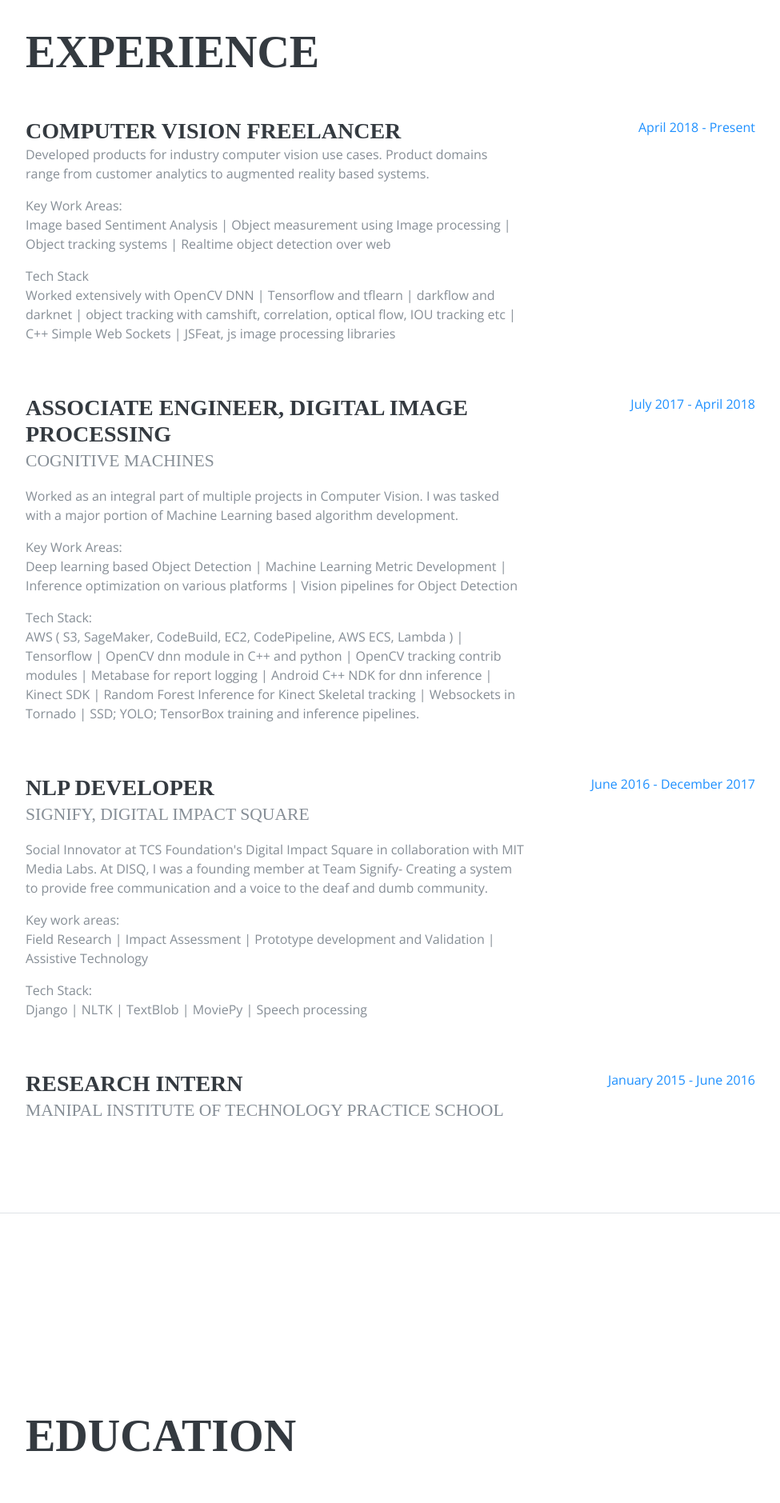
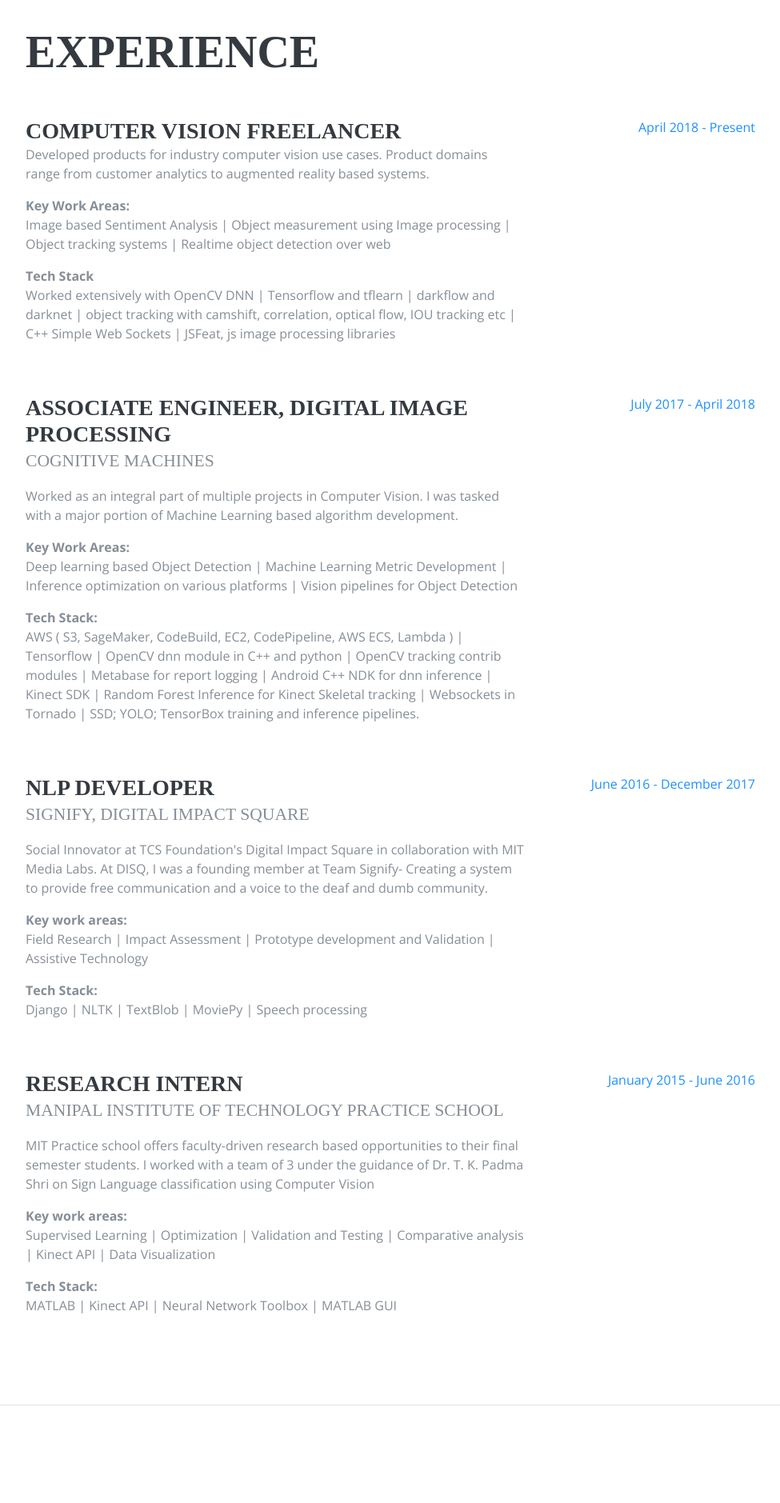
Before and after one commit to surajpaib/Personal-Website, a Django app: page / in a window 1280 px wide. Shown: the part 816-2695 px from the top of the page at 80% size, without its empty margins (288-1263 px from the left). Run offline with Django 3.2, Linux system fonts and the light colour scheme; some libraries are stand-ins or nearby versions; some web fonts are replaced.

Commit message:
Update multiple sections

```diff
--- a/untitled/templates/index.html
+++ b/untitled/templates/index.html
@@ -110,9 +110,9 @@
               <h3 class="mb-0">Computer Vision Freelancer</h3>
               <p>Developed products for industry computer vision use cases. Product domains range from customer analytics to augmented reality based systems.
               </p>
-                <p>Key Work Areas:<br/>
+                <p><b>Key Work Areas:</b><br/>
                     Image based Sentiment Analysis | Object measurement using Image processing | Object tracking systems | Realtime object detection over web</p>
-                <p> Tech Stack<br/>
+                <p><b>Tech Stack</b><br/>
 
                     Worked extensively with OpenCV DNN | Tensorflow and tflearn | darkflow and darknet | object tracking with camshift, correlation, optical flow, IOU tracking etc | C++ Simple Web Sockets | JSFeat, js image processing libraries  </p>
             </div>
@@ -127,9 +127,9 @@
               <div class="subheading mb-3">Cognitive Machines</div>
                 <p>Worked as an integral part of multiple projects in Computer Vision. I was tasked with a major portion of Machine Learning based algorithm development.</p>
                 <p>
-                    Key Work Areas:<br/>
+                    <b>Key Work Areas:</b><br/>
                     Deep learning based Object Detection | Machine Learning Metric Development | Inference optimization on various platforms | Vision pipelines for Object Detection
-                </p><p>Tech Stack: <br/>
+                </p><p><b>Tech Stack:</b> <br/>
                   AWS ( S3, SageMaker, CodeBuild, EC2, CodePipeline, AWS ECS, Lambda ) | Tensorflow | OpenCV dnn module in C++ and python | OpenCV tracking contrib modules | Metabase for report logging | Android C++ NDK for dnn inference | Kinect SDK | Random Forest Inference for Kinect Skeletal tracking | Websockets in Tornado | SSD; YOLO; TensorBox training and inference pipelines.   </p>
             </div>
             <div class="resume-date text-md-right">
@@ -146,11 +146,11 @@ Social Innovator at TCS Foundation's Digital Impact Square in collaboration with
 
                   At DISQ, I was a founding member at Team Signify- Creating a system to provide free communication and a voice to the deaf and dumb community. </p>
 <p>
-Key work areas:<br/>
+    <b>Key work areas:</b><br/>
 Field Research | Impact Assessment | Prototype development and Validation | Assistive Technology
 </p>
                 <p>
-                    Tech Stack:<br/>
+                    <b>Tech Stack:</b><br/>
 Django | NLTK | TextBlob | MoviePy | Speech processing
 </p>
             </div>
@@ -163,7 +163,16 @@ Django | NLTK | TextBlob | MoviePy | Speech processing
             <div class="resume-content mr-auto">
               <h3 class="mb-0">Research Intern</h3>
               <div class="subheading mb-3">Manipal Institute of Technology Practice School</div>
-                <p></p>
+                <p>
+MIT Practice school offers faculty-driven research based opportunities to their final semester students.
+
+I worked with a team of 3 under the guidance of Dr. T. K. Padma Shri on Sign Language classification using Computer Vision
+                </p>
+                <p><b>Key work areas:</b><br/>
+Supervised Learning | Optimization | Validation and Testing | Comparative analysis | Kinect API | Data Visualization
+                </p>
+                <p><b>Tech Stack:</b><br/>
+MATLAB | Kinect API | Neural Network Toolbox | MATLAB GUI</p>
             </div>
             <div class="resume-date text-md-right">
               <span class="text-primary">January 2015 - June 2016</span>
@@ -270,7 +279,7 @@ Django | NLTK | TextBlob | MoviePy | Speech processing
       <section class="resume-section p-3 p-lg-5 d-flex flex-column" id="interests">
         <div class="my-auto">
           <h2 class="mb-5">Projects</h2>
-            <ul>
+          <ul class="fa-ul mb-0">
                   <li>
               <i class="fa-li fa fa-android"></i>
                     Poly - Context based language learning app
```
